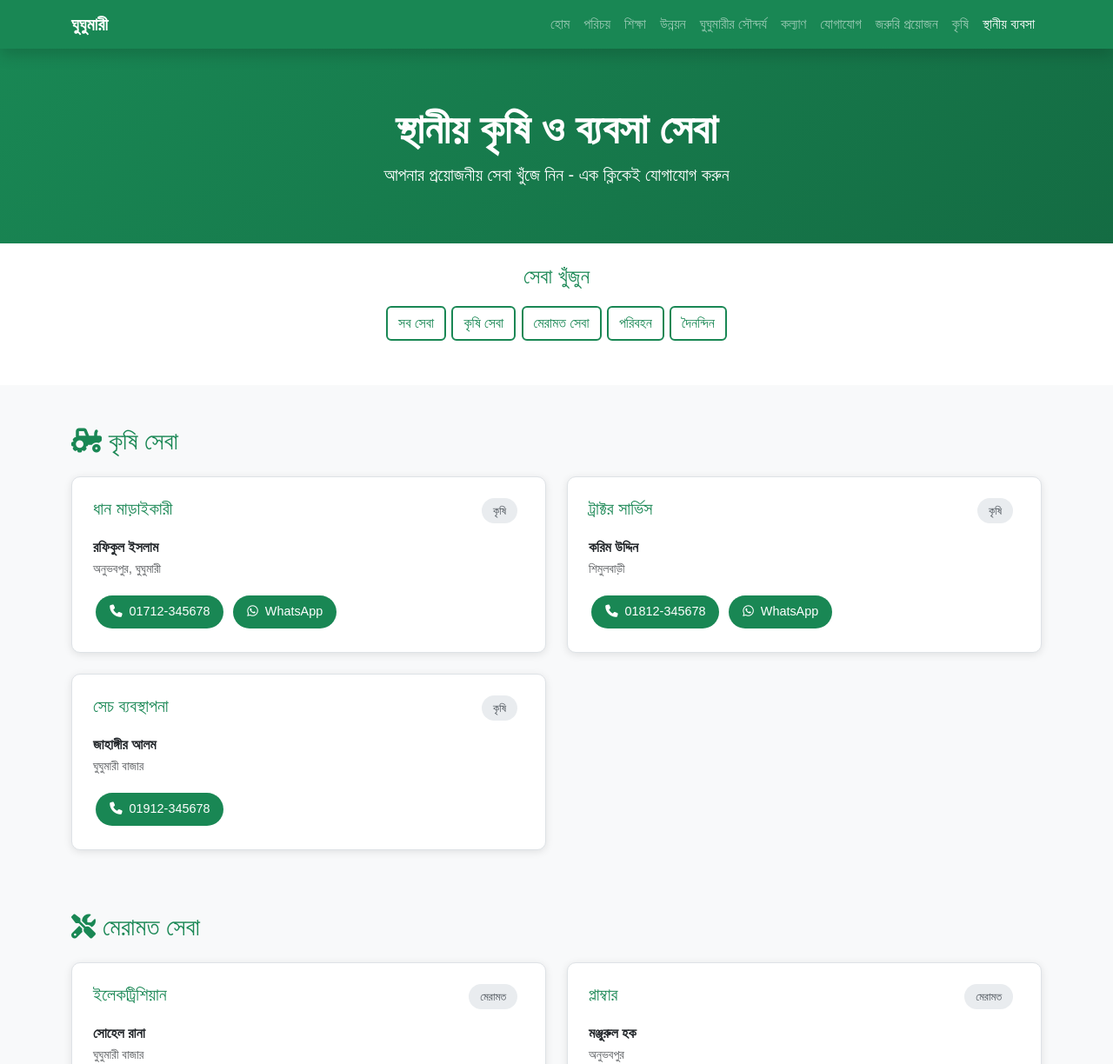
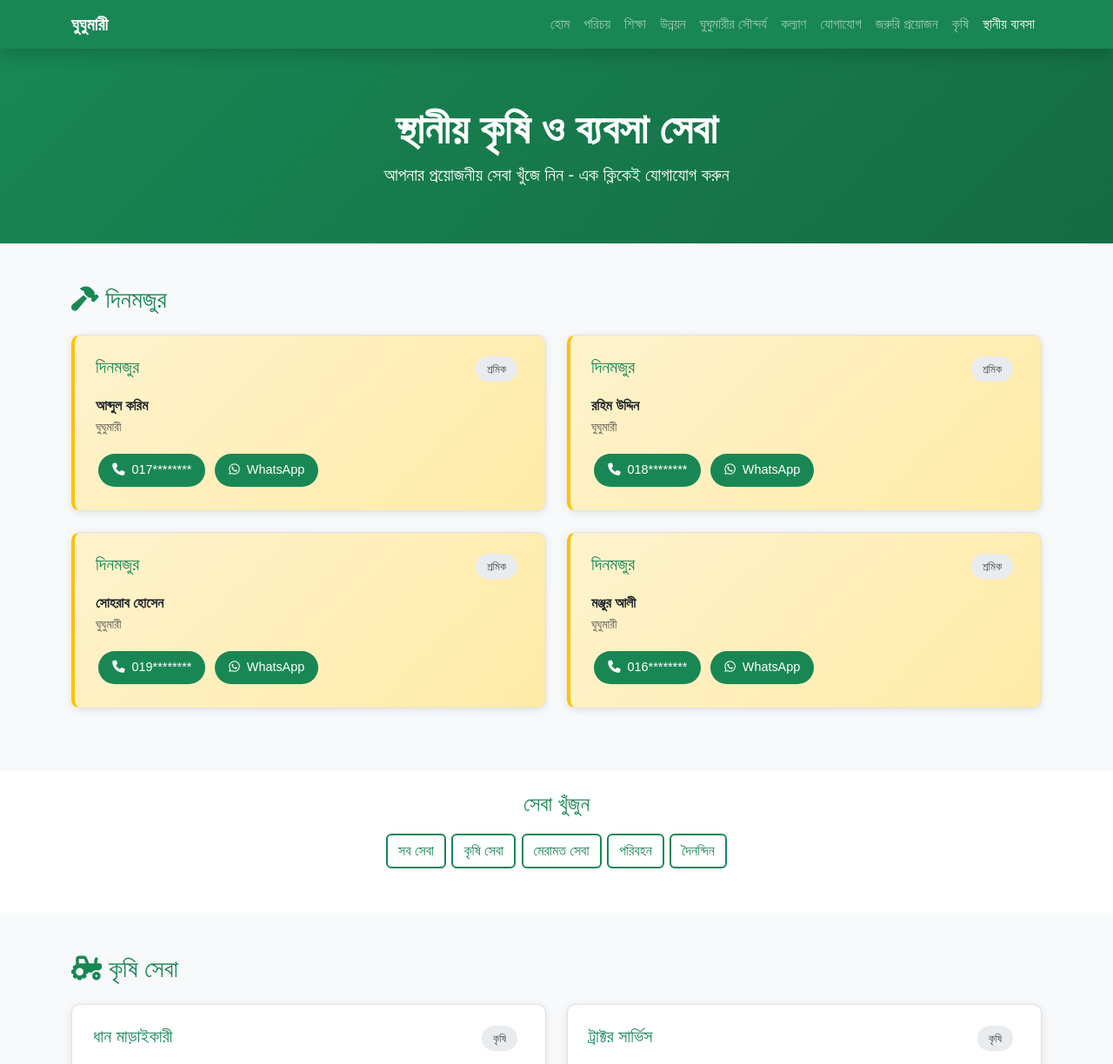
Before and after one commit to sayed02-debug/ghughumari, a plain HTML site: page local-business.html in a window 1280 px wide. Shown: the top 1224 px of the page at 87% size. Drawn offline with nearby package versions, Linux system fonts and the light colour scheme.

Commit message:
Update local-business.html

```diff
--- a/local-business.html
+++ b/local-business.html
@@ -64,6 +64,10 @@
       background: #198754;
       color: white;
     }
+    .worker-card {
+      background: linear-gradient(135deg, #fff3cd 0%, #ffeaa7 100%);
+      border-left: 4px solid #ffc107;
+    }
   </style>
 </head>
 <body>
@@ -97,6 +101,104 @@
     <div class="container text-center">
       <h1 class="display-5 fw-bold">স্থানীয় কৃষি ও ব্যবসা সেবা</h1>
       <p class="lead mb-0">আপনার প্রয়োজনীয় সেবা খুঁজে নিন - এক ক্লিকেই যোগাযোগ করুন</p>
+    </div>
+  </section>
+
+  <!-- দিনমজুর সেকশন -->
+  <section class="py-5">
+    <div class="container">
+      <h3 class="text-success mb-4"><i class="fas fa-hammer me-2"></i>দিনমজুর</h3>
+      <div class="row">
+
+        <!-- দিনমজুর ১ -->
+        <div class="col-lg-6">
+          <div class="service-card worker-card">
+            <div class="d-flex justify-content-between align-items-start mb-3">
+              <h5 class="text-success mb-0">দিনমজুর</h5>
+              <span class="category-badge">শ্রমিক</span>
+            </div>
+            <div class="mb-3">
+              <strong>আব্দুল করিম</strong><br>
+              <small class="text-muted">ঘুঘুমারী</small>
+            </div>
+            <div class="contact-info">
+              <a href="tel:+8801700000001" class="contact-badge">
+                <i class="fas fa-phone me-1"></i> 017********
+              </a>
+              <a href="https://wa.me/8801700000001" class="contact-badge">
+                <i class="fab fa-whatsapp me-1"></i> WhatsApp
+              </a>
+            </div>
+          </div>
+        </div>
+
+        <!-- দিনমজুর ২ -->
+        <div class="col-lg-6">
+          <div class="service-card worker-card">
+            <div class="d-flex justify-content-between align-items-start mb-3">
+              <h5 class="text-success mb-0">দিনমজুর</h5>
+              <span class="category-badge">শ্রমিক</span>
+            </div>
+            <div class="mb-3">
+              <strong>রহিম উদ্দিন</strong><br>
+              <small class="text-muted">ঘুঘুমারী</small>
+            </div>
+            <div class="contact-info">
+              <a href="tel:+8801800000001" class="contact-badge">
+                <i class="fas fa-phone me-1"></i> 018********
+              </a>
+              <a href="https://wa.me/8801800000001" class="contact-badge">
+                <i class="fab fa-whatsapp me-1"></i> WhatsApp
+              </a>
+            </div>
+          </div>
+        </div>
+
+        <!-- দিনমজুর ৩ -->
+        <div class="col-lg-6">
+          <div class="service-card worker-card">
+            <div class="d-flex justify-content-between align-items-start mb-3">
+              <h5 class="text-success mb-0">দিনমজুর</h5>
+              <span class="category-badge">শ্রমিক</span>
+            </div>
+            <div class="mb-3">
+              <strong>সোহরাব হোসেন</strong><br>
+              <small class="text-muted">ঘুঘুমারী</small>
+            </div>
+            <div class="contact-info">
+              <a href="tel:+8801900000001" class="contact-badge">
+                <i class="fas fa-phone me-1"></i> 019********
+              </a>
+              <a href="https://wa.me/8801900000001" class="contact-badge">
+                <i class="fab fa-whatsapp me-1"></i> WhatsApp
+              </a>
+            </div>
+          </div>
+        </div>
+
+        <!-- দিনমজুর ৪ -->
+        <div class="col-lg-6">
+          <div class="service-card worker-card">
+            <div class="d-flex justify-content-between align-items-start mb-3">
+              <h5 class="text-success mb-0">দিনমজুর</h5>
+              <span class="category-badge">শ্রমিক</span>
+            </div>
+            <div class="mb-3">
+              <strong>মঞ্জুর আলী</strong><br>
+              <small class="text-muted">ঘুঘুমারী</small>
+            </div>
+            <div class="contact-info">
+              <a href="tel:+8801600000001" class="contact-badge">
+                <i class="fas fa-phone me-1"></i> 016********
+              </a>
+              <a href="https://wa.me/8801600000001" class="contact-badge">
+                <i class="fab fa-whatsapp me-1"></i> WhatsApp
+              </a>
+            </div>
+          </div>
+        </div>
+
+      </div>
     </div>
   </section>
 
@@ -134,13 +236,13 @@
               </div>
               <div class="mb-3">
                 <strong>রফিকুল ইসলাম</strong><br>
-                <small class="text-muted">অনুভবপুর, ঘুঘুমারী</small>
+                <small class="text-muted">ঘুঘুমারী</small>
               </div>
               <div class="contact-info">
-                <a href="tel:+8801712345678" class="contact-badge">
-                  <i class="fas fa-phone me-1"></i> 01712-345678
+                <a href="tel:+8801700000002" class="contact-badge">
+                  <i class="fas fa-phone me-1"></i> 017********
                 </a>
-                <a href="https://wa.me/8801712345678" class="contact-badge">
+                <a href="https://wa.me/8801700000002" class="contact-badge">
                   <i class="fab fa-whatsapp me-1"></i> WhatsApp
                 </a>
               </div>
@@ -156,13 +258,13 @@
               </div>
               <div class="mb-3">
                 <strong>করিম উদ্দিন</strong><br>
-                <small class="text-muted">শিমুলবাড়ী</small>
+                <small class="text-muted">ঘুঘুমারী</small>
               </div>
               <div class="contact-info">
-                <a href="tel:+8801812345678" class="contact-badge">
-                  <i class="fas fa-phone me-1"></i> 01812-345678
+                <a href="tel:+8801800000002" class="contact-badge">
+                  <i class="fas fa-phone me-1"></i> 018********
                 </a>
-                <a href="https://wa.me/8801812345678" class="contact-badge">
+                <a href="https://wa.me/8801800000002" class="contact-badge">
                   <i class="fab fa-whatsapp me-1"></i> WhatsApp
                 </a>
               </div>
@@ -178,11 +280,11 @@
               </div>
               <div class="mb-3">
                 <strong>জাহাঙ্গীর আলম</strong><br>
-                <small class="text-muted">ঘুঘুমারী বাজার</small>
+                <small class="text-muted">ঘুঘুমারী</small>
               </div>
               <div class="contact-info">
-                <a href="tel:+8801912345678" class="contact-badge">
-                  <i class="fas fa-phone me-1"></i> 01912-345678
+                <a href="tel:+8801900000002" class="contact-badge">
+                  <i class="fas fa-phone me-1"></i> 019********
                 </a>
               </div>
             </div>
@@ -205,11 +307,11 @@
               </div>
               <div class="mb-3">
                 <strong>সোহেল রানা</strong><br>
-                <small class="text-muted">ঘুঘুমারী বাজার</small>
+                <small class="text-muted">ঘুঘুমারী</small>
               </div>
               <div class="contact-info">
-                <a href="tel:+8801712345679" class="contact-badge">
-                  <i class="fas fa-phone me-1"></i> 01712-345679
+                <a href="tel:+8801700000003" class="contact-badge">
+                  <i class="fas fa-phone me-1"></i> 017********
                 </a>
               </div>
             </div>
@@ -224,11 +326,11 @@
               </div>
               <div class="mb-3">
                 <strong>মঞ্জুরুল হক</strong><br>
-                <small class="text-muted">অনুভবপুর</small>
+                <small class="text-muted">ঘুঘুমারী</small>
               </div>
               <div class="contact-info">
-                <a href="tel:+8801812345679" class="contact-badge">
-                  <i class="fas fa-phone me-1"></i> 01812-345679
+                <a href="tel:+8801800000003" class="contact-badge">
+                  <i class="fas fa-phone me-1"></i> 018********
                 </a>
               </div>
             </div>
@@ -243,11 +345,11 @@
               </div>
               <div class="mb-3">
                 <strong>আব্দুল হালিম</strong><br>
-                <small class="text-muted">শিমুলবাড়ী</small>
+                <small class="text-muted">ঘুঘুমারী</small>
               </div>
               <div class="contact-info">
-                <a href="tel:+8801912345679" class="contact-badge">
-                  <i class="fas fa-phone me-1"></i> 01912-345679
+                <a href="tel:+8801900000003" class="contact-badge">
+                  <i class="fas fa-phone me-1"></i> 019********
                 </a>
               </div>
             </div>
@@ -273,8 +375,8 @@
                 <small class="text-muted">ঘুঘুমারী</small>
               </div>
               <div class="contact-info">
-                <a href="tel:+8801712345680" class="contact-badge">
-                  <i class="fas fa-phone me-1"></i> 01712-345680
+                <a href="tel:+8801700000004" class="contact-badge">
+                  <i class="fas fa-phone me-1"></i> 017********
                 </a>
               </div>
             </div>
@@ -297,11 +399,11 @@
               </div>
               <div class="mb-3">
                 <strong>রহিম মিয়া</strong><br>
-                <small class="text-muted">ঘুঘুমারী বাজার</small>
+                <small class="text-muted">ঘুঘুমারী</small>
               </div>
               <div class="contact-info">
-                <a href="tel:+8801812345680" class="contact-badge">
-                  <i class="fas fa-phone me-1"></i> 01812-345680
+                <a href="tel:+8801800000004" class="contact-badge">
+                  <i class="fas fa-phone me-1"></i> 018********
                 </a>
               </div>
             </div>
@@ -316,11 +418,11 @@
               </div>
               <div class="mb-3">
                 <strong>ফার্মাসি প্লাস</strong><br>
-                <small class="text-muted">শিমুলবাড়ী</small>
+                <small class="text-muted">ঘুঘুমারী</small>
               </div>
               <div class="contact-info">
-                <a href="tel:+8801912345680" class="contact-badge">
-                  <i class="fas fa-phone me-1"></i> 01912-345680
+                <a href="tel:+8801900000004" class="contact-badge">
+                  <i class="fas fa-phone me-1"></i> 019********
                 </a>
               </div>
             </div>
@@ -360,6 +462,7 @@
                       <option value="repair">মেরামত সেবা</option>
                       <option value="transport">পরিবহন সেবা</option>
                       <option value="daily">দৈনন্দিন সেবা</option>
+                      <option value="worker">দিনমজুর</option>
                     </select>
                   </div>
                   <div class="col-12">
@@ -394,8 +497,8 @@
   <!-- ফুটার -->
   <footer class="bg-dark text-white text-center py-4">
     <div class="container">
-      <p class="mb-1 fw-bold">© ২০২৫ ঘুঘুমারী</p>
-      <p class="mb-0 small">শিমুলবাড়ী, জলঢাকা, নীলফামারী । ডেভেলপ করেছেন: <strong>Abu Sayed Islam</strong><br>
+      <p class="mb-1 fw-bold">© ২০২৫ ঘুঘুমারী, শিমুলবাড়ী</p>
+      <p class="mb-0 small">জলঢাকা, নীলফামারী । ডেভেলপ করেছেন: <strong>Abu Sayed Islam</strong><br>
       Computer Science and Engineering, JnU</p>
     </div>
   </footer>
```
